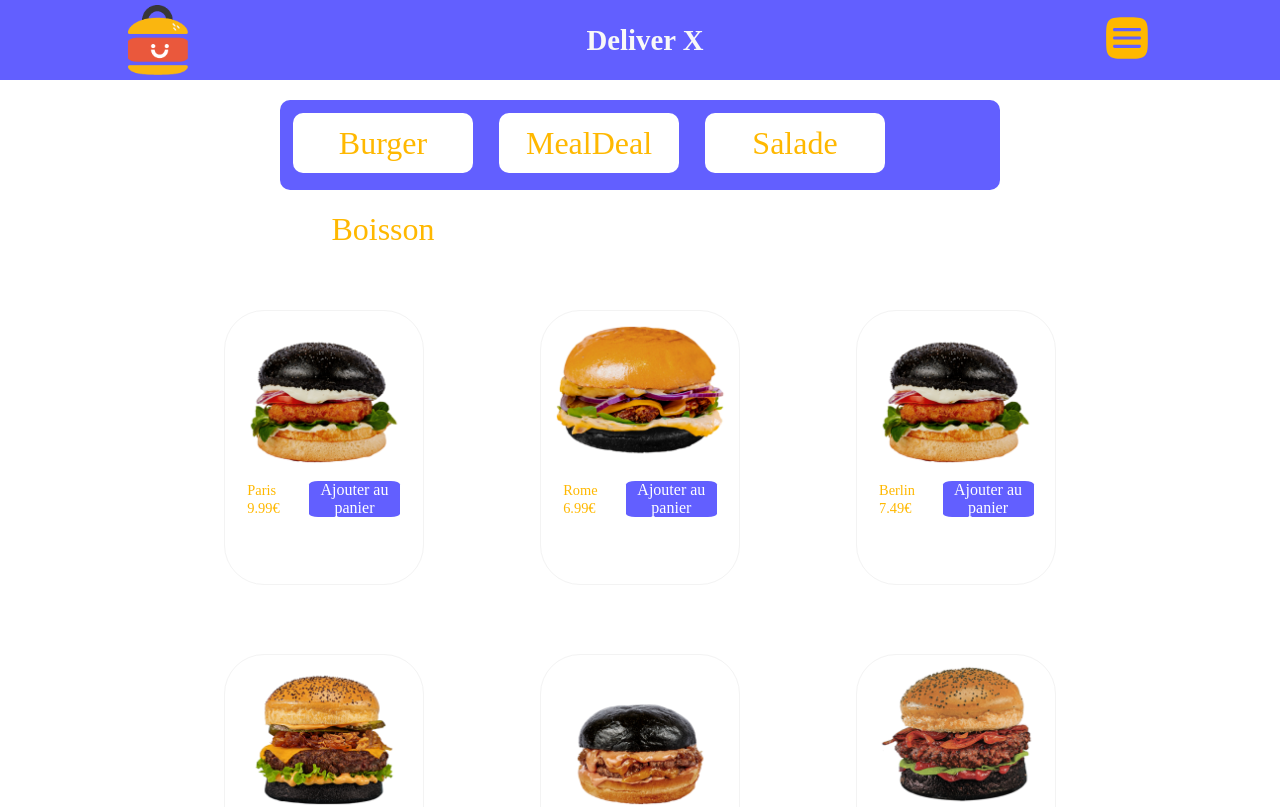
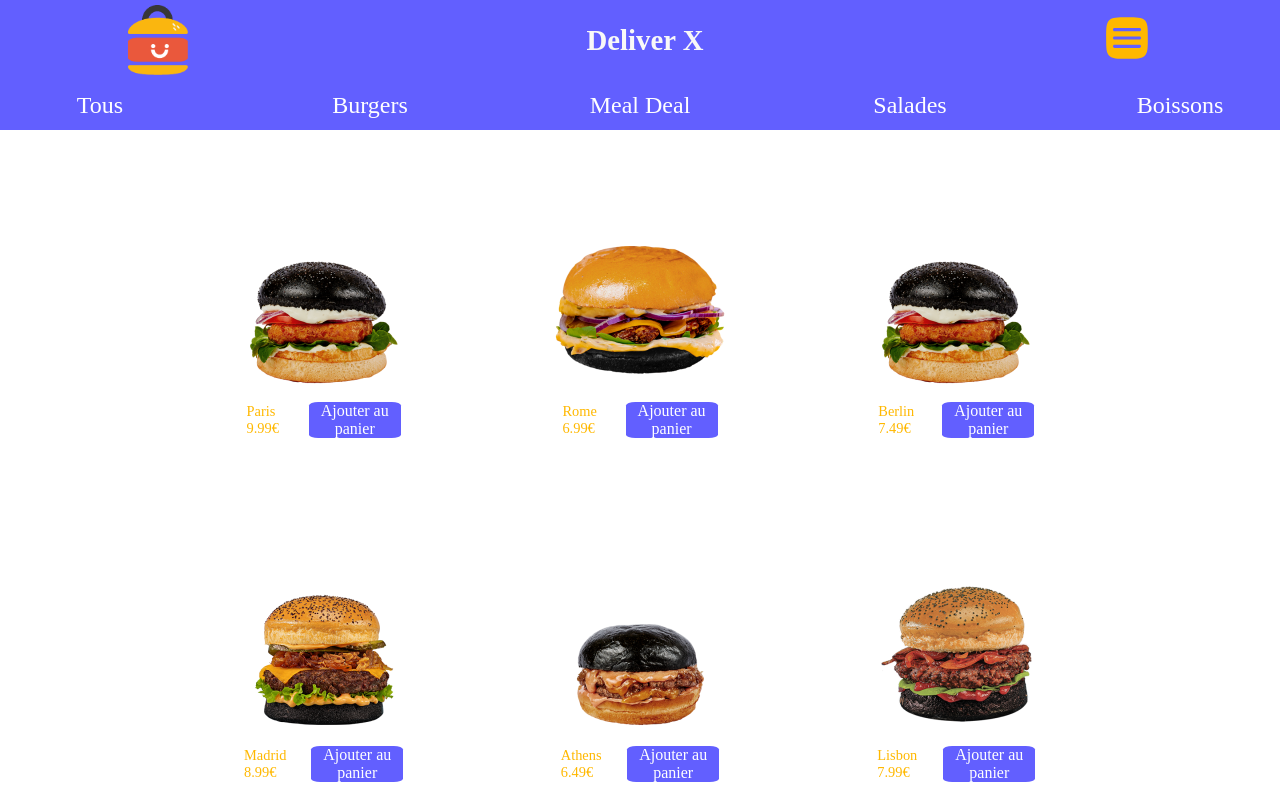
Before and after one commit to s-moreau00/Deliver-X, a React (Vite) app in the folder frontend/: page /menu in a window 1280 px wide. Shown: the top 807 px of the page. Built offline with nearby package versions, Linux system fonts and the light colour scheme; a web font is replaced by a local one.

Commit message:
menu filter done

```diff
--- a/frontend/src/components/Menu/CardList/Card/Card.jsx
+++ b/frontend/src/components/Menu/CardList/Card/Card.jsx
@@ -5,10 +5,42 @@ import menuItems from "../../../../menuItems.json";
 import "./card.css";
 
 export default function Card() {
+  const [selectedCategory, setSelectedCategory] = useState("All");
   const [{ items }] = useState(menuItems);
+  const handleCategoryChange = (category) => {
+    setSelectedCategory(category);
+  };
+  // new Set() élimine automatiquement les doublons, laissant uniquement les catégories uniques.
+  const uniqueCategories = Array.from(new Set(items.map((item) => item.type)));
+
+  const filteredItems =
+    selectedCategory === "All"
+      ? items
+      : items.filter((item) => item.type === selectedCategory);
   return (
+    <div>
+      <div className="category-filter">
+        <button
+          className="button-filter"
+          type="button"
+          onClick={() => handleCategoryChange("All")}
+        >
+          Tous
+        </button>
+        {uniqueCategories.map((category) => (
+          <button
+            className="button-filter"
+            type="button"
+            key={category}
+            onClick={() => handleCategoryChange(category)}
+          >
+            {category}
+          </button>
+        ))}
+      </div>
+
       <main className="cards-all">
-      {items.map((item) => (
+        {filteredItems.map((item) => (
           <div className="cards" key={item.id}>
             <div className="card-img">
               <img src={item.img} alt={item.name} />
@@ -25,6 +57,7 @@ export default function Card() {
           </div>
         ))}
       </main>
+    </div>
   );
 }
 
--- a/frontend/src/components/Menu/CardList/Card/card.css
+++ b/frontend/src/components/Menu/CardList/Card/card.css
@@ -1,3 +1,26 @@
+.category-filter{
+    display: grid;
+    grid-template-columns: repeat(auto-fill, minmax(200px, 1fr));
+    grid-gap: 70px;
+    height: 50px;
+    color: #ffb800;
+    background-color:#625fff;
+}
+
+
+.button-filter{
+  color: white;
+  background-color: #625fff;
+  border-style: none;
+  font-size: 1.5rem;
+}
+
+.button-filter:hover {
+  text-shadow: 0px 20px 35px rgba(255, 242, 2, 0.831);
+  transform: translateY(-5px);
+
+}
+
 .cards-all{
     background-color: white;
     display: flex;
@@ -11,7 +34,6 @@
 }
 
 .cards{
-  border: 1px solid #f3f3f3;
   width: 400px;
   height: 400px;
   border-radius: 40px;
--- a/frontend/src/components/Menu/CardList/CardList.jsx
+++ b/frontend/src/components/Menu/CardList/CardList.jsx
@@ -1,31 +1,14 @@
 /* eslint-disable import/no-unresolved */
 import React, { useState } from "react";
 import menuItems from "../../../menuItems.json";
-import Filter from "../filter/Filter";
 import Card from "./card/Card";
 
 import "./cardlist.css";
 
 export default function CardList() {
-  const [items, setItems] = useState(menuItems.items);
-  // eslint-disable-next-line no-unused-vars
-  const [activeFilter, setActiveFilter] = useState(null);
-
-  const handleFilterChange = (filter) => {
-    setActiveFilter(filter);
-    if (filter === null) {
-      setItems(menuItems.items);
-    } else {
-      const filteredItems = menuItems.items.filter(
-        (item) => item.type === filter
-      );
-      setItems(filteredItems);
-    }
-  };
-
+  const [items] = useState(menuItems.items);
   return (
     <div className="app">
-      <Filter onFilterChange={handleFilterChange} />
       <Card items={items} />
     </div>
   );
--- a/frontend/src/components/Menu/filter/Filter.jsx
+++ /dev/null
@@ -1,54 +0,0 @@
-import React, { useState } from "react";
-import PropTypes from "prop-types";
-
-import "./filter.css";
-
-export default function Filter({ onFilterChange }) {
-  const [activeFilter, setActiveFilter] = useState(null);
-
-  const handleFilterChange = (filter) => {
-    setActiveFilter(filter);
-    onFilterChange(filter);
-  };
-
-  return (
-    <div className="filter">
-      <button
-        id="filter-button"
-        type="button"
-        className={activeFilter === "Burger" ? "active" : ""}
-        onClick={() => handleFilterChange("Burger")}
-      >
-        Burger
-      </button>
-      <button
-        id="filter-button"
-        type="button"
-        className={activeFilter === "MealDeal" ? "active" : ""}
-        onClick={() => handleFilterChange("MealDeal")}
-      >
-        MealDeal
-      </button>
-      <button
-        id="filter-button"
-        type="button"
-        className={activeFilter === "Salade" ? "active" : ""}
-        onClick={() => handleFilterChange("Salade")}
-      >
-        Salade
-      </button>
-      <button
-        id="filter-button"
-        type="button"
-        className={activeFilter === "Boisson" ? "active" : ""}
-        onClick={() => handleFilterChange("Boisson")}
-      >
-        Boisson
-      </button>
-    </div>
-  );
-}
-
-Filter.propTypes = {
-  onFilterChange: PropTypes.func.isRequired,
-};
--- a/frontend/src/components/Menu/filter/filter.css
+++ /dev/null
@@ -1,58 +0,0 @@
-.filter{
-    background-color: #625fff;
-    margin: 20px;
-    height: 50px;
-    border-radius: 10px;
-}
-#filter-button{
-    width: 85px;
-    height: 50%;
-    background-color: white;
-    color: #ffb800;
-    border-radius: 10px;
-    border: none;
-    margin: 13px;
-    font-size: 1rem;
-
-
-
-}
-
-#filter-button:hover{
-    background-color: #afadff;
-
-}
-
-
-@media screen and (min-width: 850px){
-
-#filter-button{
-    width: 180px;
-    height: 60px;
-font-size: 2rem;
-}
-
-
-
-#filter-button:hover{
-    background-color: #afadff;
-    color: #ffb800;
-    border-radius: 10px;
-    border: none;
-    margin: 13px;
-
-}
-
-.filter{
-   background-color: #625fff;
-    border-radius: 10px;
-    margin: 20px 280px;
-    height: 90px;
-    display: flex;
-    flex-direction: row;
-    align-items: center;
-    flex-wrap: wrap;
-
-}
-
-}
--- a/frontend/src/menuItems.json
+++ b/frontend/src/menuItems.json
@@ -2,56 +2,56 @@
   "items": [
     {
       "id": 1,
-      "type": "Burger",
+      "type": "Burgers",
       "name": "Paris",
       "prix": "9.99€",
       "img": "./src/assets/img-menu/burger-paris.png"
     },
     {
       "id": 2,
-      "type": "Burger",
+      "type": "Burgers",
       "name": "Rome",
       "prix": "6.99€",
       "img": "./src/assets/img-menu/burger-rome.png"
     },
     {
       "id": 3,
-      "type": "Burger",
+      "type": "Burgers",
       "name": "Berlin",
       "prix": "7.49€",
       "img": "./src/assets/img-menu/burger-berlin.png"
     },
     {
       "id": 4,
-      "type": "Burger",
+      "type": "Burgers",
       "name": "Madrid",
       "prix": "8.99€",
       "img": "./src/assets/img-menu/burger-madrid.png"
     },
     {
       "id": 5,
-      "type": "Burger",
+      "type": "Burgers",
       "name": "Athens",
       "prix": "6.49€",
       "img": "./src/assets/img-menu/burger-athens.png"
     },
     {
       "id": 6,
-      "type": "burger",
+      "type": "Burgers",
       "name": "Lisbon",
       "prix": "7.99€",
       "img": "./src/assets/img-menu/burger-lisbon.png"
     },
     {
       "id": 7,
-      "type": "Burger",
+      "type": "Burgers",
       "name": "Amsterdam",
       "prix": "8.49€",
       "img": "./src/assets/img-menu/burger-amsterdam.png"
     },
     {
       "id": 8,
-      "type": "Burger",
+      "type": "Burgers",
       "name": "Vienna",
       "prix": "9.99€",
       "img": "./src/assets/img-menu/burger-vienna.png"
@@ -114,56 +114,56 @@
     },
     {
       "id": 17,
-      "type": "Salad",
+      "type": "Salades",
       "name": "Chicken Salad",
       "prix": "9.99€",
       "img": "./src/assets/img-menu/chicken_salad.jpeg"
     },
     {
       "id": 18,
-      "type": "Salad",
+      "type": "Salades",
       "name": "Caesar Salad",
       "prix": "8.99€",
       "img": "./src/assets/img-menu/caesar-salad.jpeg"
     },
     {
       "id": 19,
-      "type": "Salad",
+      "type": "Salades",
       "name": "Greek Salad",
       "prix": "7.99€",
       "img": "./src/assets/img-menu/greek-salad.jpeg"
     },
     {
       "id": 20,
-      "type": "Salad",
+      "type": "Salades",
       "name": "Vegetarian Salad",
       "prix": "6.99€",
       "img": "./src/assets/img-menu/vegetarian-salad.jpeg"
     },
     {
       "id": 21,
-      "type": "Boisson",
+      "type": "Boissons",
       "name": "New York Milkshake",
       "prix": "1.99€",
       "img": "./src/assets/img-menu/soda1.webp"
     },
     {
       "id": 22,
-      "type": "Boisson",
+      "type": "Boissons",
       "name": "Los Angeles Milkshake",
       "prix": "1.99€",
       "img": "./src/assets/img-menu/soda2.webp"
     },
     {
       "id": 23,
-      "type": "Boisson",
+      "type": "Boissons",
       "name": "Chicago Milkshake",
       "prix": "2.49€",
       "img": "./src/assets/img-menu/soda3.webp"
     },
     {
       "id": 24,
-      "type": "Boisson",
+      "type": "Boissons",
       "name": "Houston Milkshake",
       "prix": "2.49€",
       "img": "./src/assets/img-menu/soda4.webp"
```
Lines whose indentation alone changed are shown as unchanged.
